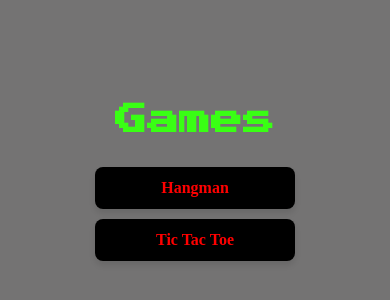
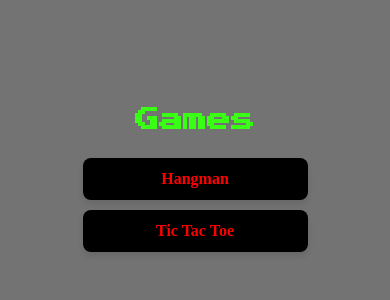
Before and after one commit to mquade91/hangman-game, a React (Vite) app in the folder client/: page / in a window 390 px wide. Shown: the part 266-566 px from the top of the page. Built offline with nearby package versions, Linux system fonts and the light colour scheme; a web font is replaced by a local one.

Commit message:
style: update TicTacToe header for mobile visibility, adjust error font size, and enhance cell winner styling

```diff
--- a/client/src/components/TicTacToe.tsx
+++ b/client/src/components/TicTacToe.tsx
@@ -124,7 +124,7 @@ const TicTacToe = () => {
   return (
     <>
       <h1>'Tic Tac Toe'</h1>
-      <h5>Try to get 3 in a row, X is first</h5>
+      <h5 className="hide-on-mobile">Try to get 3 in a row, X is first</h5>
       {gameMode === '' ? (
         <div className="button-container">
           <h4>Choose Game Mode: </h4>
--- a/client/src/styles/App.css
+++ b/client/src/styles/App.css
@@ -24,6 +24,7 @@ h1 {
   gap: 10px;
   font-weight: 600;
 }
+
 
 button {
   background-color: black;
@@ -70,11 +71,8 @@ input {
   transition: background-color 0.3s ease;
 }
 
-@media (max-width: 767px) {
-  .correct-letter {
-    width: 1.5rem;
-  }
-}
+
+
 
 .guessed-letter {
   width: 2.5rem;
@@ -82,3 +80,21 @@ input {
   color: var(--text);
   user-select: none;
 }
+
+@media screen and (max-width: 767px) {
+  h1 {
+    font-size: 1.5rem;
+  }
+  h4, h5 {
+    font-size: 0.75rem;
+  }
+    .correct-letter {
+    width: 1.5rem;
+  }
+  .hide-on-mobile {
+    display: none;
+  }
+  button {
+    width: 225px;
+  }
+}
--- a/client/src/styles/Error.css
+++ b/client/src/styles/Error.css
@@ -1,5 +1,5 @@
 .error {
   color: #eb1919; /* deep red for better accessibility */
-  font-size: 16px;
+  font-size: 14px;
   font-weight: 500;
 }
--- a/client/src/styles/tictactoe.css
+++ b/client/src/styles/tictactoe.css
@@ -26,7 +26,8 @@
 }
 
 .cell.winner {
-  background-color: rgb(12, 234, 208);
+  border: 0.75rem solid var(--text);
+  border-radius: 1rem;
 }
 
 input:hover{
```
